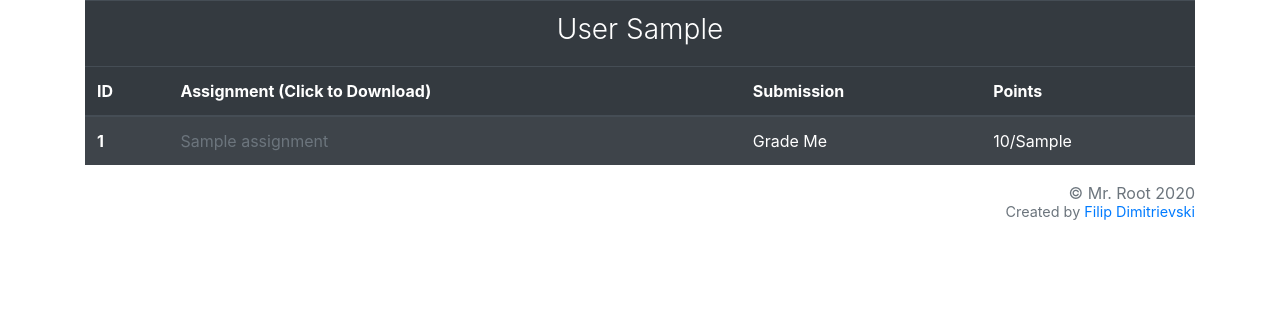
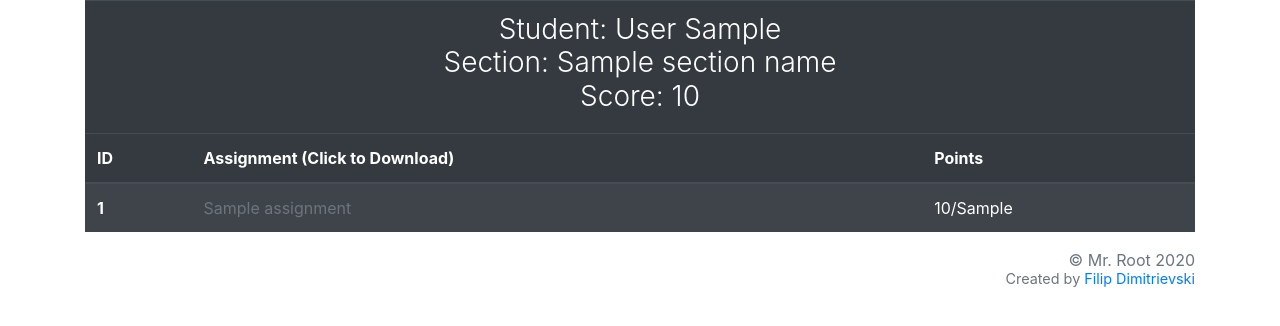
Before and after one commit to Synyster991/darkoont, a Django app: template assignments/templates/assignments/gradeStudent.html in a window 1280 px wide. Shown: the part 68-394 px from the top of the page. Run offline with Django 3.2, Linux system fonts and the light colour scheme; tables that the repository leaves empty hold one stand-in row (values such as "Sample post"); the template is opened without the code that fills it: values that come from a table or form of the project are taken from there, most other values are stand-ins (such as "Sample title", 1, 10 or a date in 2020); some libraries are stand-ins or nearby versions.

Commit message:
Teachers can see grades for every student seperate

```diff
--- a/assignments/templates/assignments/gradeStudent.html
+++ b/assignments/templates/assignments/gradeStudent.html
@@ -6,12 +6,11 @@
 <table class="table table-striped table-dark">
     <thead>
         <tr>
-            <td colspan="5" style="text-align: center;"><h3 class="font-weight-light">{{ studentInfo.last_name }} {{studentInfo.first_name }}</h3></td>
+            <td colspan="5" style="text-align: center;"><h3 class="font-weight-light">Student: {{ studentInfo.last_name }} {{studentInfo.first_name }}<br>Section: {{ sectionName }}<br>Score: {{ averageScore }}</h3></td>
         </tr>
         <tr>
             <th scope="col">ID</th>
             <th scope="col">Assignment (Click to Download)</th>
-            <th scope="col">Submission</th>
             <th scope="col">Points</th>
         </tr>
     </thead>
@@ -20,7 +19,6 @@
         <tr>
             <th scope="row">{{ validAssignment.pk }}</th>
             <td><a  class="text-muted" href="{{ validAssignment.document.url }}" download>{{ validAssignment.assignment.title }}</a></td>
-            <td>Grade Me</td>
             {% if validAssignment.points > -1 %}
             <td>{{ validAssignment.points }}/{{ validAssignment.assignment.maxPoint }}</td>
             {% else %}
```
Also changed, not shown: assignments/views.py (+13 -2 lines).
